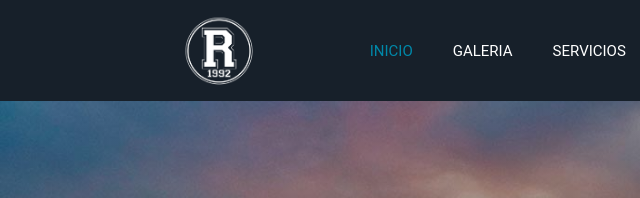
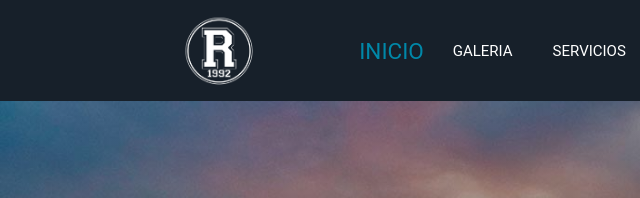
Before and after one commit to freddymdq/Residencia1992-NOALTA, a plain HTML site: page index.html in a window 1280 px wide. In both pictures the pointer is over the item "INICIO". Shown: the top 198 px of the page, 0-640 px from the left. Drawn offline with nearby package versions, Linux system fonts and the light colour scheme.

Commit message:
agregando escalado al navbar

```diff
--- a/style.css
+++ b/style.css
@@ -53,8 +53,13 @@
                 .nav__link li{
                     list-style: none;
                     font-size: 15px;
+                    /*agregando transition*/
                     transition: all 1s;
                 }
+
+                  .nav__link li:hover{
+                    transform: scale(1.5);
+                  }
 
                     .nav__link li a{
                         text-decoration: none;
```
